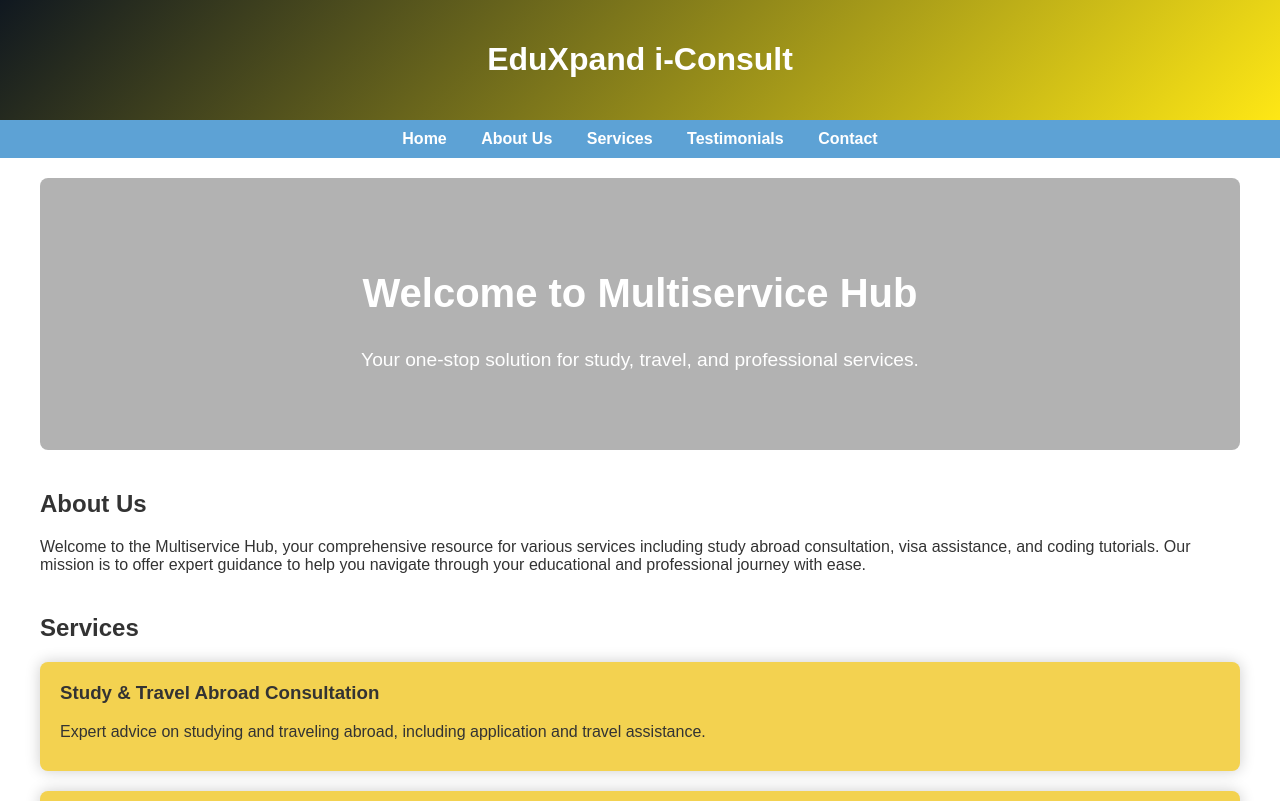
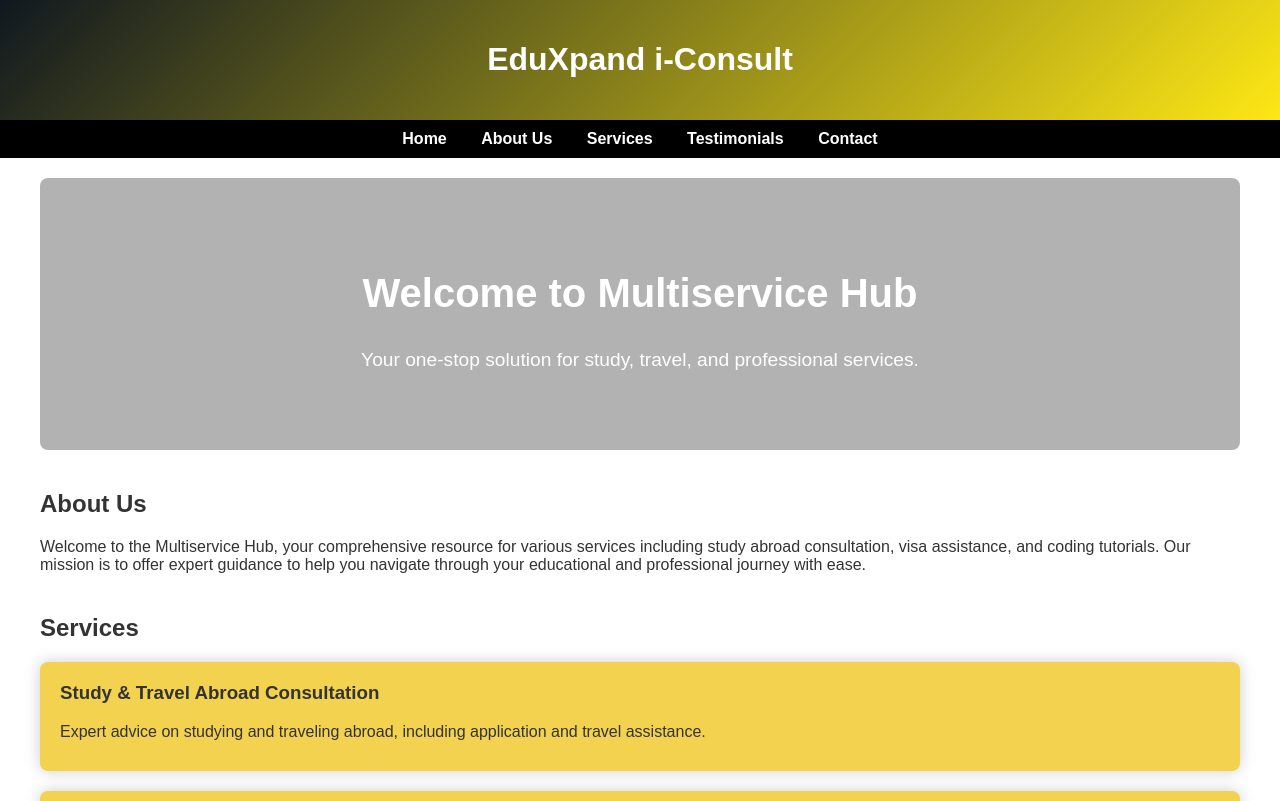
Before and after one commit to EduXpand-i-Consult/EduXpand-i-Consult, a plain HTML site: page index.html in a window 1280 px wide. Shown: the top 801 px of the page. Drawn offline with Linux system fonts and the light colour scheme.

Commit message:
Update index.html

```diff
--- a/index.html
+++ b/index.html
@@ -22,7 +22,7 @@
             text-align: center;
         }
         nav {
-            background-color: #5DA2D5;
+            background-color: #000000;
             color: #fff;
             padding: 10px;
             text-align: center;
```
